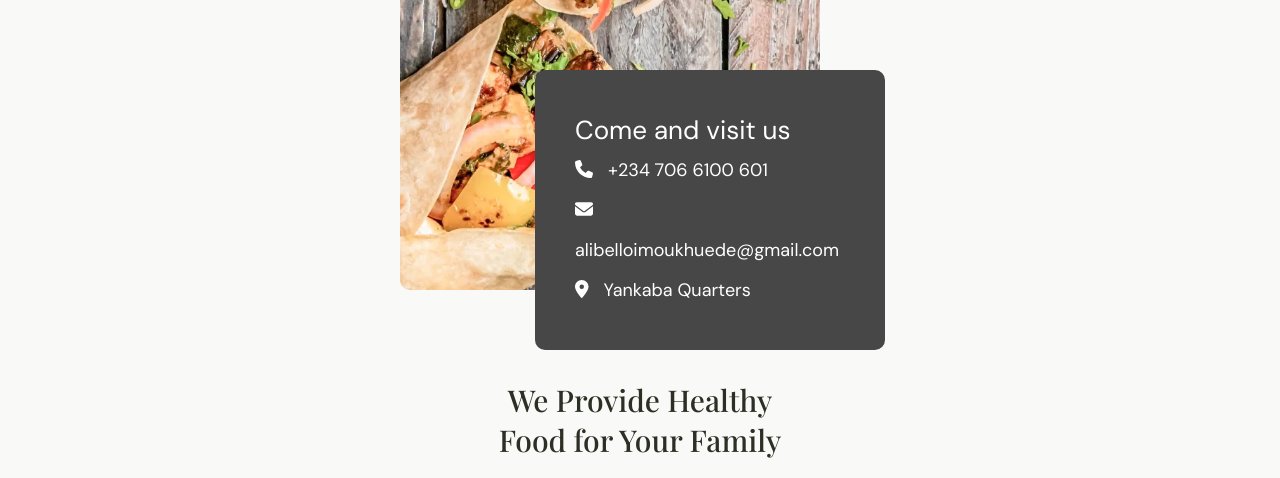
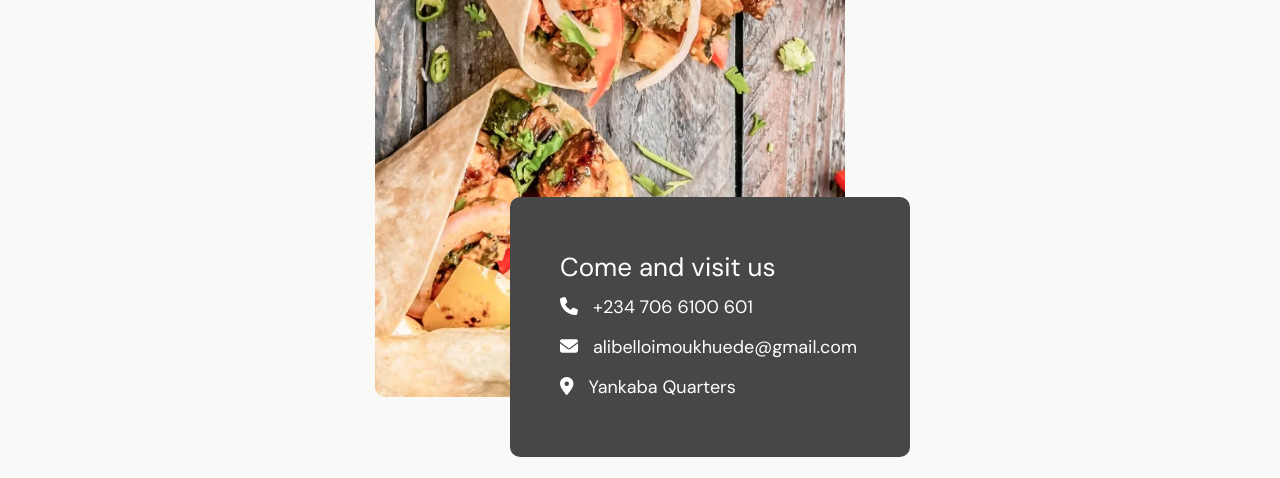
Before and after one commit to devalibello/tasty-food, a React (Create React App) app: page / in a window 1280 px wide. Shown: the part 2052-2530 px from the top of the page. Built offline with nearby package versions, Linux system fonts and the light colour scheme; a web font is replaced by a local one.

Commit message:
large tablets size for customer

```diff
--- a/src/styles/About.css
+++ b/src/styles/About.css
@@ -259,8 +259,17 @@
 
 /* Large Tablet Styles */
 
-@media screen and (min-width:720) {
+@media screen and (min-width:720px) {
     .about-contact-details {
         width: 400px;
+        padding: 50px;
+    }
+
+    .about-picture {
+        width: 470px;
+    }
+
+    .about-section {
+        padding: 50px 40px;
     }
 }
--- a/src/styles/Customers.css
+++ b/src/styles/Customers.css
@@ -153,3 +153,17 @@
     color: var(--dark-black);
     text-align: center;
 }
+
+/* Large Tablet Styles */
+@media screen and (min-width: 720px) {
+    .delivery-section-background {
+        padding: 50px 40px;
+        background-color: var(--light-ash);
+    }
+   }
+
+/* Laptop Styles */
+
+@media screen and (min-width: 960px) {
+
+}
--- a/src/styles/Delivery.css
+++ b/src/styles/Delivery.css
@@ -162,6 +162,8 @@
     font-weight: 500;
 }
 
+/* Small Tablet Style */
+
 @media screen and (min-width: 530px) {
 
     .delivery-grid {
@@ -192,3 +194,17 @@
         width: 99%;
     }
 }
+
+/* Large Tablet Styles */
+@media screen and (min-width: 720px) {
+    .delivery-section-background {
+        padding: 50px 40px;
+        background-color: var(--light-ash);
+    }
+   }
+
+/* Laptop Styles */
+
+@media screen and (min-width: 960px) {
+
+}
--- a/src/styles/Menu.css
+++ b/src/styles/Menu.css
@@ -146,7 +146,7 @@
 /* Large Tablet Styles */
 @media screen and (min-width: 720px) {
     .menu-card-section {
-        padding: 30px 40px;
+        padding: 50px 40px;
     }
 
     .menu-cards  {
--- a/src/styles/Offer.css
+++ b/src/styles/Offer.css
@@ -102,6 +102,8 @@
     font-size: 1em;
 }
 
+/* Small Tablet Style */
+
 @media screen and (min-width: 530px) {
     .offer-items-container {
         display: grid;
@@ -109,3 +111,16 @@
         gap: 10px;
     }
 }
+
+/* Large Tablet Styles */
+@media screen and (min-width: 720px) {
+    .offer-section {
+        padding: 50px 40px;
+    }
+   }
+
+/* Laptop Styles */
+
+@media screen and (min-width: 960px) {
+
+}
```
